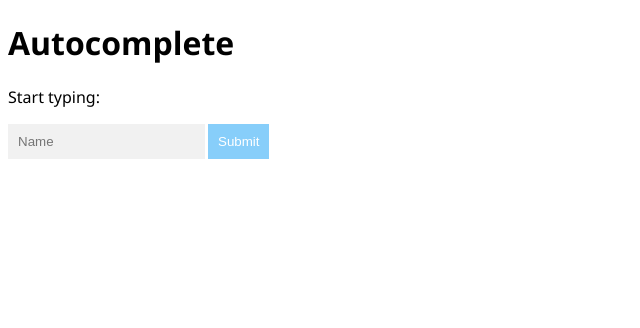
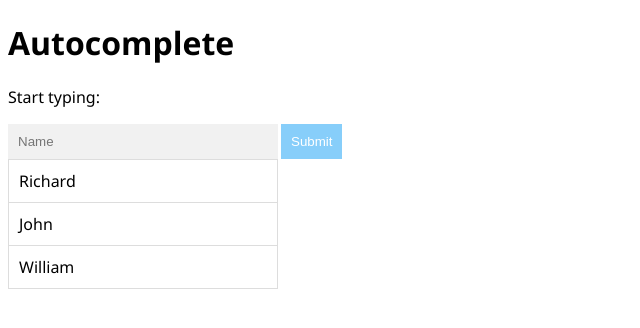
Before and after one commit to tomasz-rebas/redux-autocomplete, a React (Create React App) app: page / in a window 1280 px wide. Shown: the top 328 px of the page, without its empty margins (0-640 px from the left). Built offline with nearby package versions, Linux system fonts and the light colour scheme.

Commit message:
Implement style

```diff
--- /dev/null
+++ b/src/components/AutocompleteList.js
@@ -0,0 +1,11 @@
+import React from 'react';
+
+export default function AutocompleteList() {
+    return (
+        <div className="autocomplete-list">
+            <div className="autocomplete-list-item">Richard</div>
+            <div className="autocomplete-list-item">John</div>
+            <div className="autocomplete-list-item">William</div>
+        </div>
+    );
+}
--- a/src/components/InputField.js
+++ b/src/components/InputField.js
@@ -1,4 +1,5 @@
 import React from 'react';
+import AutocompleteList from './AutocompleteList';
 
 export default function InputField() {
     return (
@@ -7,6 +8,7 @@ export default function InputField() {
                 type="text"
                 placeholder="Name"
             />
+            <AutocompleteList/>
         </div>
     );
 }
--- a/src/style.css
+++ b/src/style.css
@@ -7,6 +7,7 @@ input {
     background-color: #f1f1f1;
     padding: 10px;
     margin-right: 3px;
+    width: 250px;
 }
 
 button {
@@ -14,8 +15,31 @@ button {
     color: white;
     background-color: lightskyblue;
     padding: 10px;
+    cursor: pointer;
 }
 
 .autocomplete {
     display: inline;
+    position: relative;
 }
+
+.autocomplete-list {
+    position: absolute;
+    z-index: 2;
+}
+
+.autocomplete-list-item {
+    border: 1px solid #ddd;
+    width: 248px;
+    padding: 10px;
+    background-color: white;
+    cursor: pointer;
+}
+
+.autocomplete-list-item:not(:last-child) {
+    border-bottom: none;
+}
+
+.autocomplete-list-item:hover {
+    background-color: #eee;
+}
```
